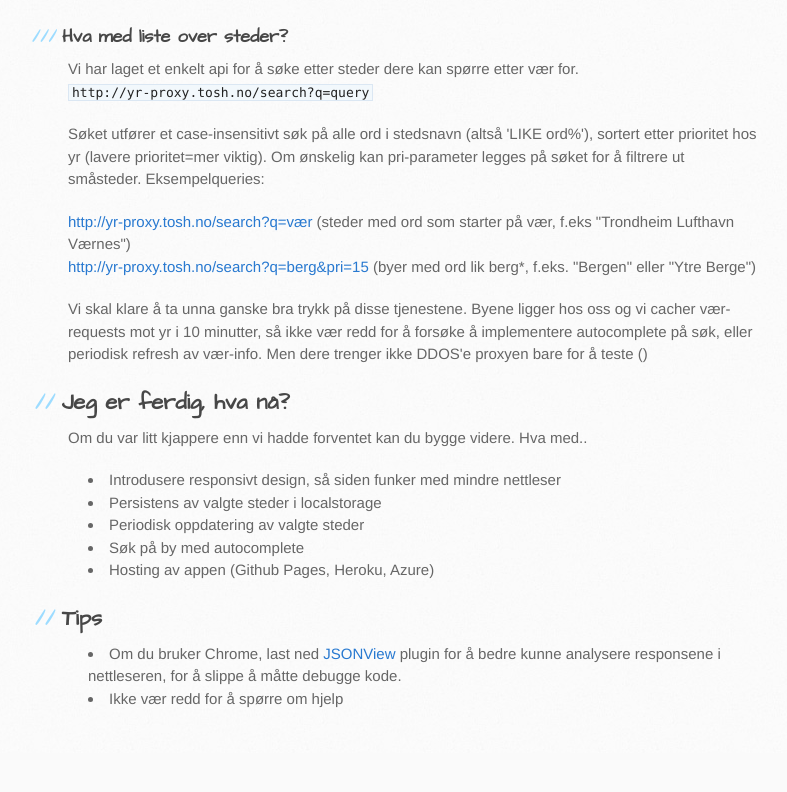
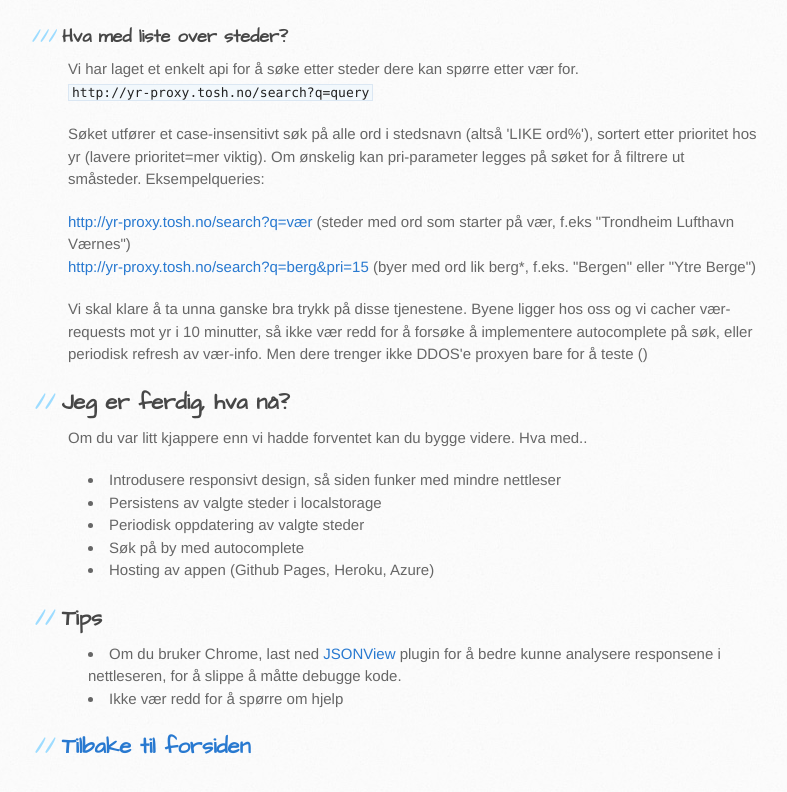
Before and after one commit to ToshB/fagfredag-spa, a plain HTML site: page oppgave.html in a window 1280 px wide. Shown: the part 1153-1945 px from the top of the page, without its empty margins (102-889 px from the left). Before the commit the page ends 1906 px from the top, so only its background shows below. Drawn offline with Linux system fonts and the light colour scheme.

Commit message:
added link to fornt page

```diff
--- a/oppgave.html
+++ b/oppgave.html
@@ -71,6 +71,10 @@
           <ul>
           <li>Om du bruker Chrome, last ned <a href="https://chrome.google.com/webstore/detail/jsonview/chklaanhfefbnpoihckbnefhakgolnmc?hl=en">JSONView</a> plugin for å bedre kunne analysere responsene i nettleseren, for å slippe å måtte debugge kode.</li>
           <li>Ikke vær redd for å spørre om hjelp</li>
+        </ul>
+
+
+<h2><a href="/">Tilbake til forsiden</a></h2>
         </section>
 
         <aside id="sidebar">
```
